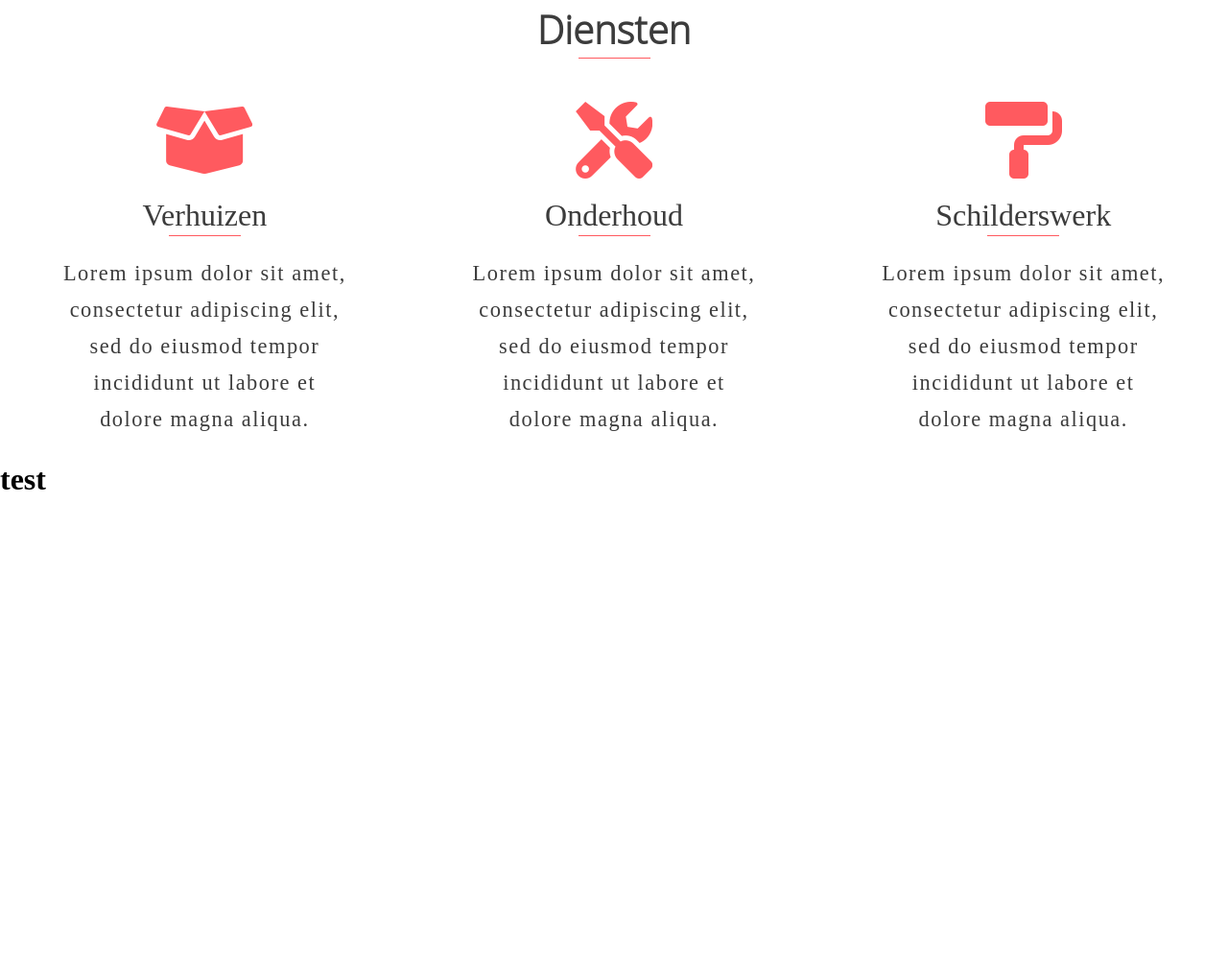
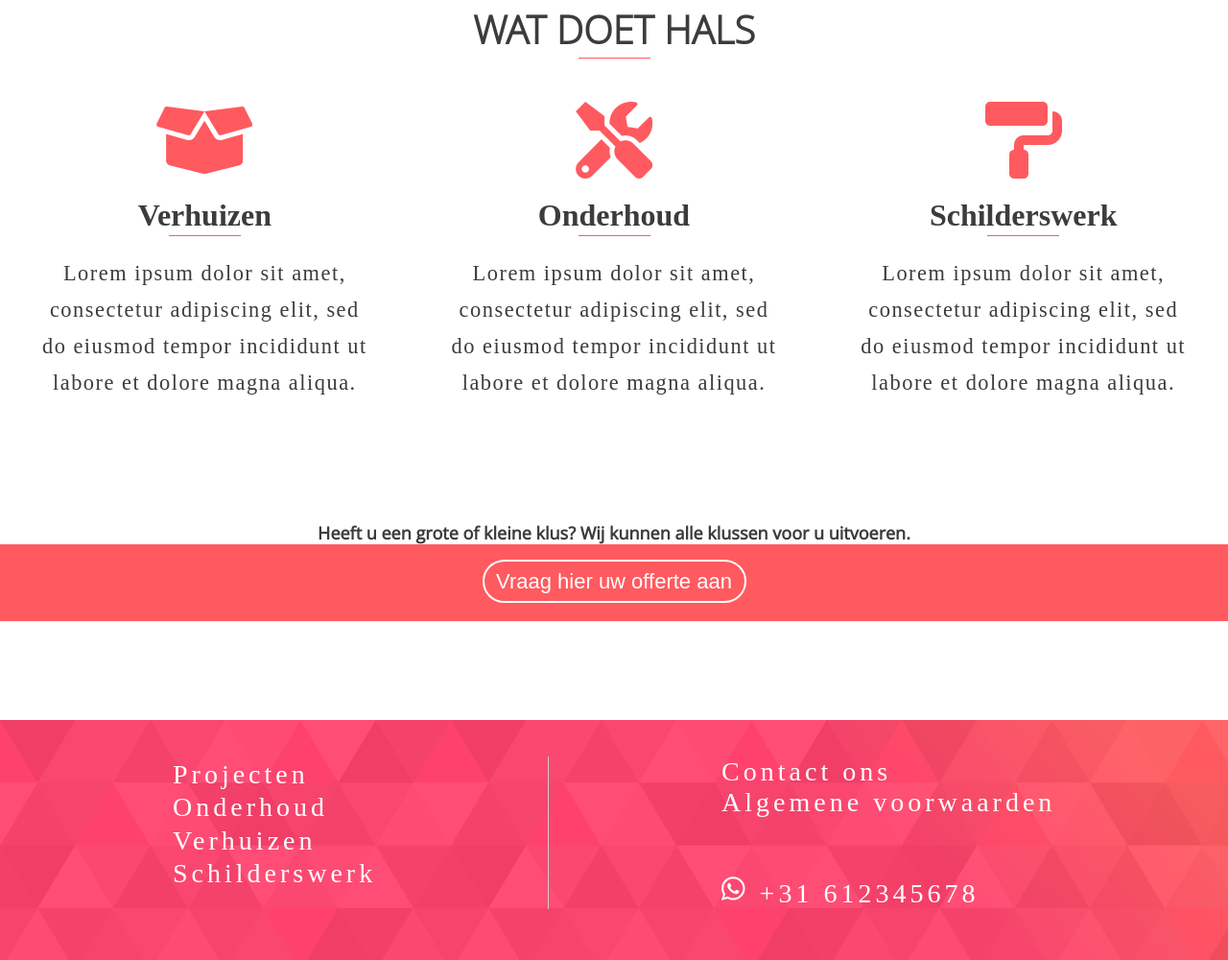
Before and after one commit to Luuk-2k/Hals, a plain HTML site: page index.html in a window 1280 px wide. Shown: the part 808-1808 px from the top of the page at 96% size. Before the commit the page ends 1326 px from the top, so only its background shows below. Drawn offline with nearby package versions, Linux system fonts and the light colour scheme.

Commit message:
made footer

```diff
--- a/hover.css
+++ b/assets/css/hover.css
@@ -2218,8 +2218,8 @@
   left: 100%;
   right: 0;
   bottom: 0;
-  background: #2098D1;
-  height: 4px;
+  background: #ffffff;
+  height: 1px;
   -webkit-transition-property: left;
   transition-property: left;
   -webkit-transition-duration: 0.3s;
--- a/main.css
+++ b/assets/css/main.css
@@ -8,13 +8,15 @@
     display: flex;
     width: 100vw;
     height: 85px;
-    justify-content: space-evenly;
+    justify-content: space-between;
     align-content: center;
     border-bottom: 2px solid #FF5A5F;
 }
 
 .nav-links {
     margin-top: 31px;
+    margin-right: 4%;
+    overflow-y: hidden;
 }
 
 .nav-item {
@@ -40,17 +42,17 @@ a:link {
     font-size: 36px;
     font-family: 'Open Sans', sans-serif;
     color: #3C3C3C;
-    font-weight: 600;
     margin-top: 18px;
     letter-spacing: 14px;
     cursor: pointer;
     overflow-y: hidden;
+    margin-left: 8%;
 }
 
 header {
     width: 100vw;
     height: 700px;
-    background-image: url("denhaag2.png");
+    background-image: url("../../assets/photos/denhaag.png");
     background-position: center;
     background-repeat: no-repeat;
     background-size: cover;
@@ -92,7 +94,7 @@ header {
     font-family: "Open Sans";
     font-weight: 300;
     overflow-y: hidden;
-
+    border-radius: 24px;
 }
 
 .fa-chevron-circle-right {
@@ -153,18 +155,17 @@ header {
 .cards-titel, .cards-details {
     color: #3C3C3C;
     text-align: center;
-    font-family: "Assistant Light";
-
+    font-family: "Assistant ExtraLight";
 }
 
 .cards-titel {
-    font-weight: 500;
+    font-weight: 800;
     font-size: 2rem;
 }
 
 .cards-details {
-    padding-left: 15%;
-    padding-right: 15%;
+    padding-left: 10%;
+    padding-right: 10%;
     line-height: 1.7;
     font-size: 1.4rem;
     font-weight: 300;
@@ -172,3 +173,72 @@ header {
     color: #3C3C3C;
     text-align: justify-all;
 }
+
+footer {
+    background-image: url("../../assets/photos/Endless-Constellation.svg");
+    height: 250px;
+    width: 100vw;
+    margin-top: 8%;
+}
+
+.footer-content {
+    margin-top: 3%;
+    display: flex;
+    align-content: center;
+    justify-content: space-evenly;
+
+}
+
+.f-links {
+    color: #ffffff;
+    font-family: "Assistant Light";
+    text-decoration: none;
+    list-style: none;
+    font-size: 28px;
+    letter-spacing: 4px;
+    cursor: pointer;
+}
+
+.between {
+    background-color: #cccccc;
+    width: 1px;
+    height: 50;
+}
+
+.z-projecten {
+    height: 80px;
+    width: 100vw;
+    display: flex;
+    align-content: center;
+    justify-content: center;
+    background-color: #FF5A5F;
+
+}
+
+.projecten-title {
+    text-align: center;
+    font-size: 18px;
+    font-family: "Open Sans";
+    color: #3C3C3C;
+    margin-top: 100px;
+}
+
+.projecten-button {
+    border: 2px solid white;
+    width: 275px;
+    height: 45px;
+    background-color: transparent;
+    border-radius: 24px;
+    font-size: 22px;
+    color: white;
+    margin-top: 16px;
+    transition: .2s ease-in-out;
+    cursor: pointer;
+
+}
+
+.projecten-button:hover {
+    transition: .2s ease-in-out;
+    background-color: white;
+    color: #FF5A5F;
+}
--- a/index.html
+++ b/index.html
@@ -1,7 +1,7 @@
 <!DOCTYPE html>
 <html lang="en">
-<link href="main.css" rel="stylesheet">
-<link href="hover.css" rel="stylesheet">
+<link href="assets/css/main.css" rel="stylesheet">
+<link href="assets/css/hover.css" rel="stylesheet">
 <head>
     <meta charset="UTF-8">
     <title>Hals</title>
@@ -13,9 +13,7 @@
 <body>
 <main>
     <nav class="navbar">
-        <h1 class="logo hvr-float-shadow">
-            HALS
-        </h1>
+        <h1 class="logo hvr-float-shadow">HALS</h1>
         <ul class="nav-links">
             <li class="nav-item hvr-underline-from-left"><a style="    color: #3C3C3C;
 " href="#">Verhuizen</a></li>
@@ -36,7 +34,7 @@
         </div>
     </header>
     <div class="dientsen">
-        <h1 class="dienst-title">Diensten</h1>
+        <h1 class="dienst-title">WAT DOET HALS</h1>
         <div class="flexbox">
             <div class="underline"></div>
         </div>
@@ -79,8 +77,28 @@
             </div>
         </div>
     </div>
-    <h1>test</h1>
+
+    <h1 class="projecten-title">Heeft u een grote of kleine klus? Wij kunnen alle klussen voor u uitvoeren.</h1>
+
+    <div class="z-projecten">
+        <button class="projecten-button">Vraag hier uw offerte aan</button>
+    </div>
+    <footer>
+        <div class="footer-content">
+            <div class="links">
+                <li class="f-links "><a class="hvr-underline-from-right">Projecten</a></li>
+                <li class="f-links "><a class="hvr-underline-from-right">Onderhoud</a></li>
+                <li class="f-links"><a class="hvr-underline-from-right">Verhuizen</a></li>
+                <li class="f-links"><a class="hvr-underline-from-right">Schilderswerk</a></li>
+            </div>
+            <div class="between"></div>
+            <div class="links">
+                <li class="f-links"><a>Contact ons</a></li>
+                <li class="f-links"><a>Algemene voorwaarden</a></li>
+                <li class="f-links" style="margin-top: 60px"><a><i class="fab fa-whatsapp"></i> +31 612345678</a></li>
+            </div>
+        </div>
+    </footer>
 </main>
-
 </body>
 </html>
```
Also changed, not shown: assets/css/assets/photos/Endless-Constellation.svg (added), assets/photos/Endless-Constellation.svg (added), 2 other files.
